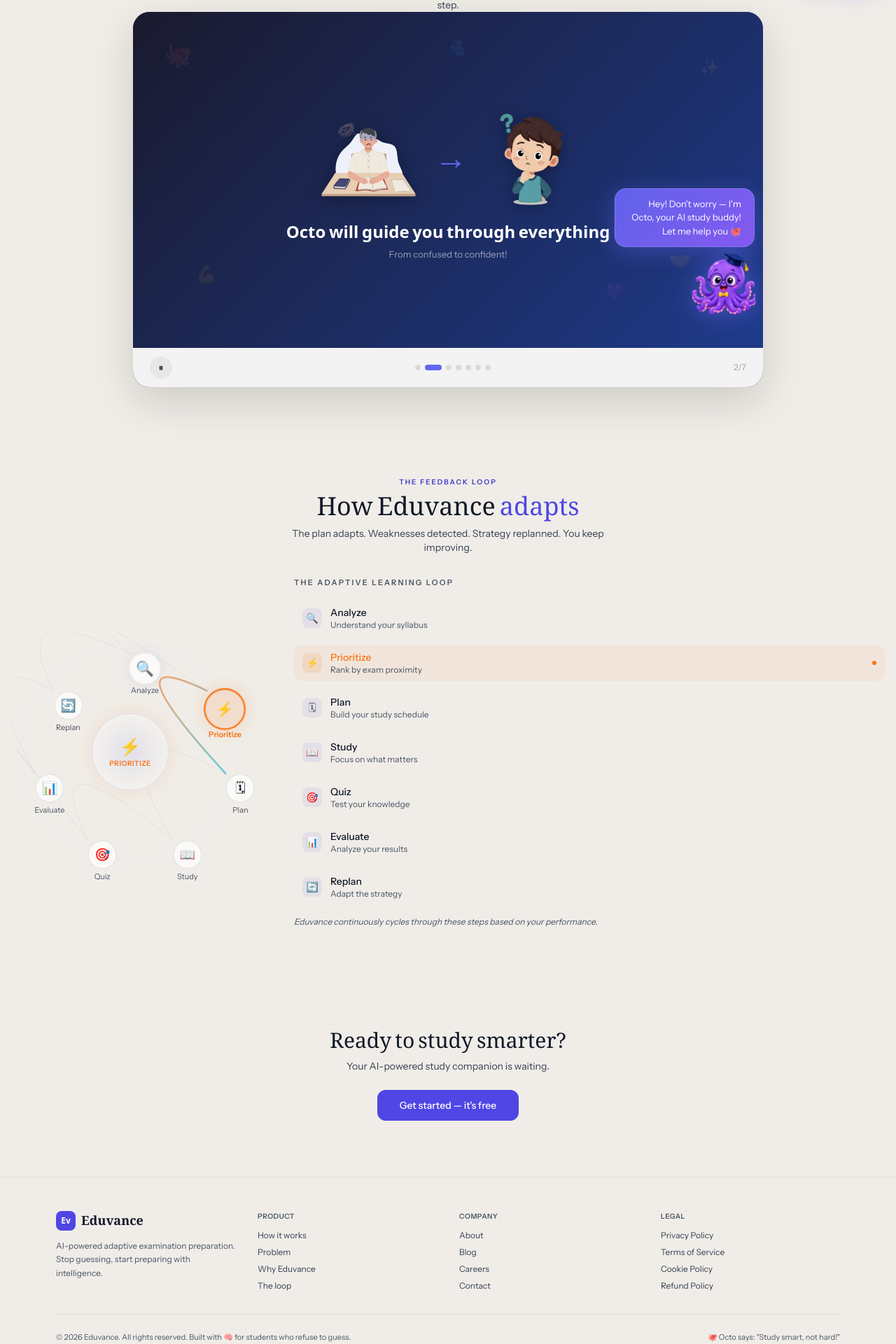
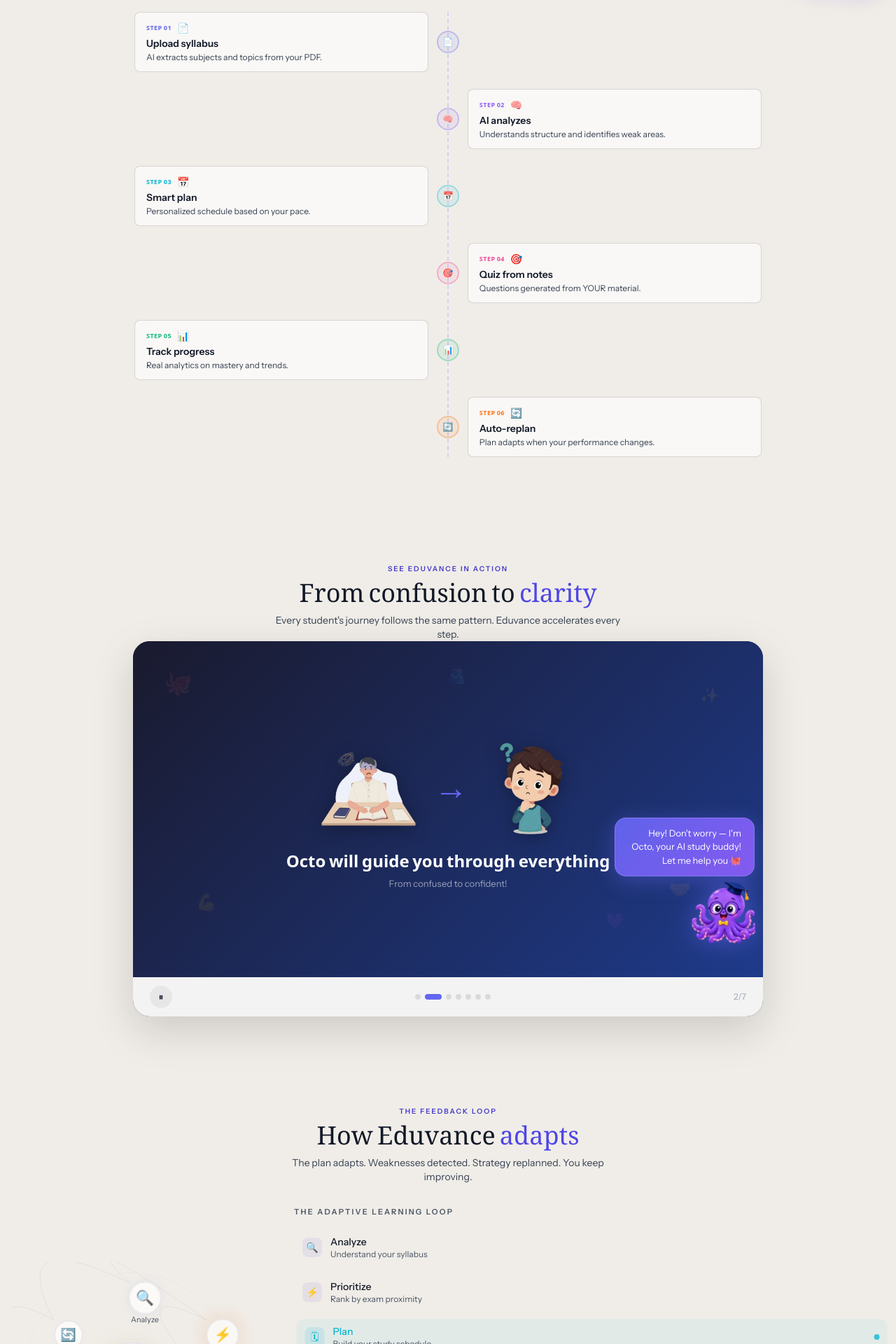
Before and after one commit to Moksh0008/Eduvance, a React (Vite) app in the folder client/: page / in a window 1280 px wide. Shown: the part 794-2714 px from the top of the page at 70% size. Built offline with nearby package versions, Linux system fonts and the light colour scheme.

Commit message:
Revert "Clean up landing page: remove roadmap, add professional footer"
This reverts commit dd4c517360f10699c38841f74a7b320106408d46.

```diff
--- a/client/src/pages/LandingPage.jsx
+++ b/client/src/pages/LandingPage.jsx
@@ -1,3 +1,4 @@
+import { useEffect, useState } from 'react'
 import { Link } from 'react-router-dom'
 import { motion } from 'framer-motion'
 import { useAppState } from '../context/AppState'
@@ -7,8 +8,16 @@
 
 const fadeUp = { hidden: { opacity: 0, y: 20 }, visible: { opacity: 1, y: 0 } }
 
+const features = [
+  { icon: '🧠', label: 'AI-powered adaptation', desc: 'Quiz results reshape your plan automatically.' },
+  { icon: '📅', label: 'Smart scheduling', desc: 'Exam dates, study hours, deadlines — all factored in.' },
+  { icon: '🎯', label: 'Weak-topic focus', desc: 'Spend time where it matters most.' },
+  { icon: '🔄', label: 'Continuous replanning', desc: 'Plans change when your data changes.' },
+]
+
 export function LandingPage() {
-  const { isAuthenticated, isDark } = useAppState()
+  const { isAuthenticated } = useAppState()
+  const { isDark } = useAppState()
 
   return (
     <div className="min-h-screen" style={{ background: 'var(--color-canvas)' }}>
@@ -20,13 +29,19 @@
           src={isDark ? '/dark-theme-bg.webp' : '/light-theme-bg.webp'}
           alt=""
           className="h-full w-full object-cover object-center"
-          style={{ opacity: isDark ? 0.5 : 0.85, filter: isDark ? 'none' : 'saturate(0.9) brightness(1)' }}
+          style={{
+            opacity: isDark ? 0.5 : 0.85,
+            filter: isDark ? 'none' : 'saturate(0.9) brightness(1)',
+          }}
         />
-        <div className="absolute inset-0" style={{
-          background: isDark
-            ? 'linear-gradient(180deg, rgba(6,9,24,0.6) 0%, rgba(6,9,24,0.85) 100%)'
-            : 'linear-gradient(180deg, rgba(245,245,250,0.3) 0%, rgba(245,245,250,0.5) 100%)',
-        }} />
+        <div
+          className="absolute inset-0"
+          style={{
+            background: isDark
+              ? 'linear-gradient(180deg, rgba(6,9,24,0.6) 0%, rgba(6,9,24,0.85) 100%)'
+              : 'linear-gradient(180deg, rgba(245,245,250,0.3) 0%, rgba(245,245,250,0.5) 100%)',
+          }}
+        />
       </div>
 
       {/* Hero */}
@@ -62,6 +77,71 @@
         </motion.div>
       </section>
 
+      {/* Roadmap / How It Works — Alternating Timeline */}
+      <section className="px-4 py-16">
+        <div className="mx-auto max-w-4xl">
+          <div className="text-center mb-12">
+            <p className="text-[10px] font-semibold uppercase tracking-[0.2em] text-accent-2 mb-2">Your journey with Eduvance</p>
+            <h2 className="font-serif text-3xl sm:text-4xl text-ink">
+              From syllabus to <span className="text-accent">success</span>
+            </h2>
+          </div>
+
+          {/* Alternating timeline */}
+          <div className="relative">
+            {/* Dotted center line */}
+            <div className="absolute left-1/2 top-0 bottom-0 w-px -translate-x-1/2" style={{ borderLeft: '2px dashed rgba(99,102,241,0.2)' }} />
+
+            {[
+              { step: '01', icon: '📄', title: 'Upload syllabus', desc: 'AI extracts subjects and topics from your PDF.', color: '#6366f1' },
+              { step: '02', icon: '🧠', title: 'AI analyzes', desc: 'Understands structure and identifies weak areas.', color: '#8b5cf6' },
+              { step: '03', icon: '📅', title: 'Smart plan', desc: 'Personalized schedule based on your pace.', color: '#06b6d4' },
+              { step: '04', icon: '🎯', title: 'Quiz from notes', desc: 'Questions generated from YOUR material.', color: '#ec4899' },
+              { step: '05', icon: '📊', title: 'Track progress', desc: 'Real analytics on mastery and trends.', color: '#10b981' },
+              { step: '06', icon: '🔄', title: 'Auto-replan', desc: 'Plan adapts when your performance changes.', color: '#f97316' },
+            ].map((item, i) => {
+              const isLeft = i % 2 === 0
+              return (
+                <motion.div
+                  key={item.step}
+                  initial={{ opacity: 0, x: isLeft ? -30 : 30 }}
+                  whileInView={{ opacity: 1, x: 0 }}
+                  viewport={{ once: true, margin: '-30px' }}
+                  transition={{ duration: 0.4, delay: i * 0.08 }}
+                  className={`relative flex items-center mb-6 ${isLeft ? 'flex-row' : 'flex-row-reverse'}`}
+                >
+                  {/* Content card */}
+                  <div className="w-[calc(50%-1.5rem)] rounded-lg px-4 py-3 border border-line-2 bg-surface/60 backdrop-blur-sm">
+                    <div className="flex items-center gap-2">
+                      <span className="text-[9px] font-bold uppercase tracking-wider" style={{ color: item.color }}>Step {item.step}</span>
+                      <span className="text-sm">{item.icon}</span>
+                    </div>
+                    <h3 className="mt-0.5 text-sm font-semibold text-ink">{item.title}</h3>
+                    <p className="mt-0.5 text-xs text-ink-2">{item.desc}</p>
+                  </div>
+
+                  {/* Center dot */}
+                  <div className="relative z-10 mx-3 flex-shrink-0">
+                    <motion.div
+                      className="w-8 h-8 rounded-full flex items-center justify-center border-2"
+                      style={{ background: `${item.color}15`, borderColor: `${item.color}50` }}
+                      whileInView={{ scale: [0.5, 1.2, 1] }}
+                      viewport={{ once: true }}
+                      transition={{ delay: i * 0.08 + 0.15 }}
+                    >
+                      <span className="text-xs">{item.icon}</span>
+                    </motion.div>
+                  </div>
+
+                  {/* Empty space */}
+                  <div className="w-[calc(50%-1.5rem)]" />
+                </motion.div>
+              )
+            })}
+          </div>
+        </div>
+      </section>
+
       {/* Product Demo */}
       <section className="px-4 py-16">
         <div className="mx-auto max-w-4xl text-center">
@@ -90,6 +170,28 @@
         <AdaptiveLoop />
       </section>
 
+      {/* Features */}
+      <section className="px-4 py-16">
+        <div className="mx-auto max-w-4xl">
+          <div className="grid sm:grid-cols-2 gap-4">
+            {features.map((f, i) => (
+              <motion.div
+                key={f.label}
+                initial={{ opacity: 0, y: 20 }}
+                whileInView={{ opacity: 1, y: 0 }}
+                viewport={{ once: true }}
+                transition={{ delay: i * 0.1 }}
+                className="rounded-2xl p-5 border border-line-2 bg-surface/80 backdrop-blur-md"
+              >
+                <span className="text-2xl">{f.icon}</span>
+                <h3 className="mt-2 font-medium text-ink">{f.label}</h3>
+                <p className="mt-1 text-sm text-ink-2">{f.desc}</p>
+              </motion.div>
+            ))}
+          </div>
+        </div>
+      </section>
+
       {/* CTA */}
       <section className="px-4 py-20 text-center">
         <motion.div initial={{ opacity: 0, y: 20 }} whileInView={{ opacity: 1, y: 0 }} viewport={{ once: true }}>
@@ -103,67 +205,9 @@
         </motion.div>
       </section>
 
-      {/* Professional Footer */}
-      <footer className="border-t border-line-2" style={{ borderColor: 'rgba(0,0,0,0.06)' }}>
-        <div className="mx-auto max-w-6xl px-4 py-12">
-          <div className="grid grid-cols-2 md:grid-cols-4 gap-8 mb-8">
-            {/* Brand */}
-            <div className="col-span-2 md:col-span-1">
-              <div className="flex items-center gap-2 mb-3">
-                <div className="h-7 w-7 rounded-lg flex items-center justify-center text-xs font-bold text-white" style={{ background: 'var(--color-accent)' }}>
-                  Ev
-                </div>
-                <span className="font-serif text-lg font-semibold text-ink">Eduvance</span>
-              </div>
-              <p className="text-xs text-ink-3 leading-relaxed max-w-xs">
-                AI-powered adaptive examination preparation. Stop guessing, start preparing with intelligence.
-              </p>
-            </div>
-
-            {/* Product */}
-            <div>
-              <h4 className="text-[10px] font-semibold uppercase tracking-wider text-ink-3 mb-3">Product</h4>
-              <ul className="space-y-2 text-xs text-ink-2">
-                <li><Link to="/how-it-works" className="hover:text-accent transition-colors">How it works</Link></li>
-                <li><Link to="/problem" className="hover:text-accent transition-colors">Problem</Link></li>
-                <li><Link to="/why-eduvance" className="hover:text-accent transition-colors">Why Eduvance</Link></li>
-                <li><Link to="/the-loop" className="hover:text-accent transition-colors">The loop</Link></li>
-              </ul>
-            </div>
-
-            {/* Company */}
-            <div>
-              <h4 className="text-[10px] font-semibold uppercase tracking-wider text-ink-3 mb-3">Company</h4>
-              <ul className="space-y-2 text-xs text-ink-2">
-                <li><span className="hover:text-accent transition-colors cursor-pointer">About</span></li>
-                <li><span className="hover:text-accent transition-colors cursor-pointer">Blog</span></li>
-                <li><span className="hover:text-accent transition-colors cursor-pointer">Careers</span></li>
-                <li><span className="hover:text-accent transition-colors cursor-pointer">Contact</span></li>
-              </ul>
-            </div>
-
-            {/* Legal */}
-            <div>
-              <h4 className="text-[10px] font-semibold uppercase tracking-wider text-ink-3 mb-3">Legal</h4>
-              <ul className="space-y-2 text-xs text-ink-2">
-                <li><span className="hover:text-accent transition-colors cursor-pointer">Privacy Policy</span></li>
-                <li><span className="hover:text-accent transition-colors cursor-pointer">Terms of Service</span></li>
-                <li><span className="hover:text-accent transition-colors cursor-pointer">Cookie Policy</span></li>
-                <li><span className="hover:text-accent transition-colors cursor-pointer">Refund Policy</span></li>
-              </ul>
-            </div>
-          </div>
-
-          {/* Bottom bar */}
-          <div className="border-t border-line-2 pt-6 flex flex-col sm:flex-row items-center justify-between gap-4" style={{ borderColor: 'rgba(0,0,0,0.06)' }}>
-            <p className="text-[11px] text-ink-3">
-              © 2026 Eduvance. All rights reserved. Built with 🧠 for students who refuse to guess.
-            </p>
-            <div className="flex items-center gap-4">
-              <span className="text-[11px] text-ink-3 hover:text-accent transition-colors cursor-pointer">🐙 Octo says: "Study smart, not hard!"</span>
-            </div>
-          </div>
-        </div>
+      {/* Footer */}
+      <footer className="border-t border-line-2 py-8 px-4 text-center text-[11px] text-ink-3" style={{ borderColor: 'rgba(0,0,0,0.04)' }}>
+        <p>© 2026 Eduvance. All rights reserved. Built with 🧠 for students who refuse to guess.</p>
       </footer>
     </div>
   )
```
